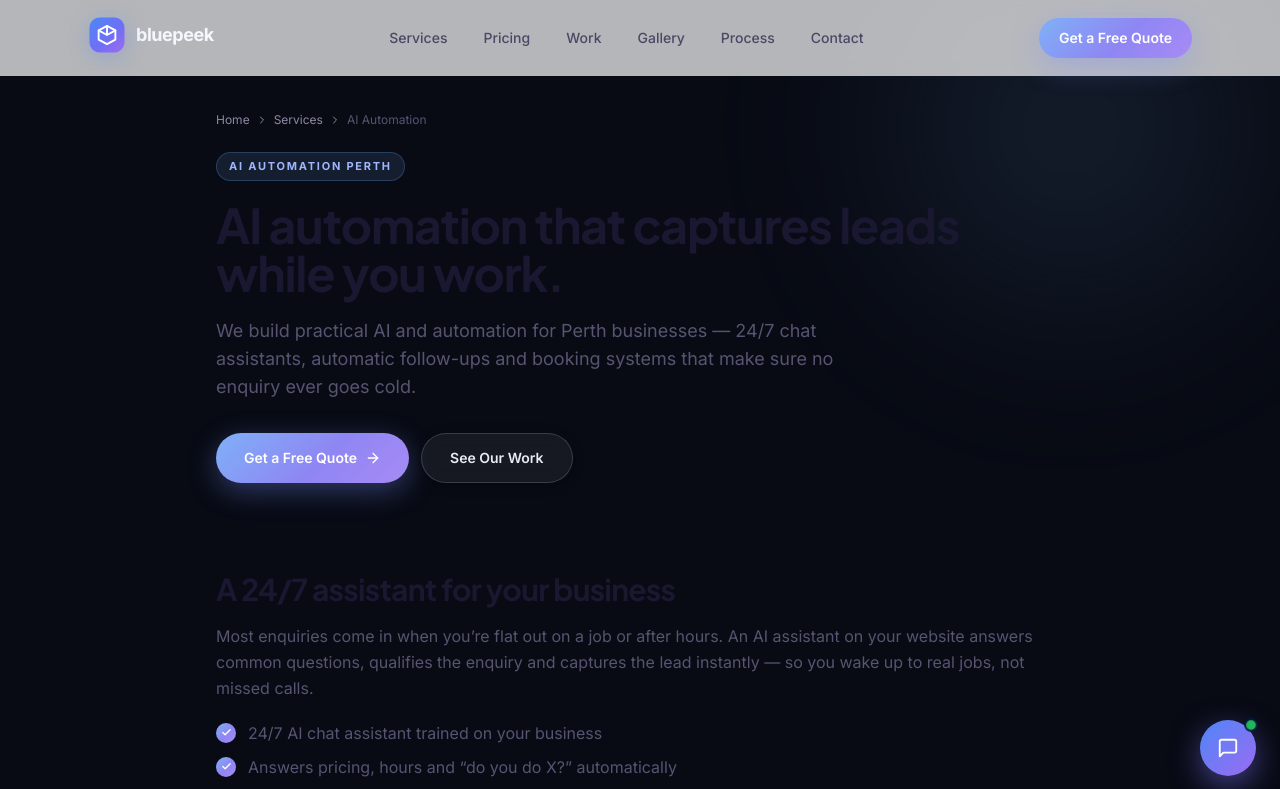
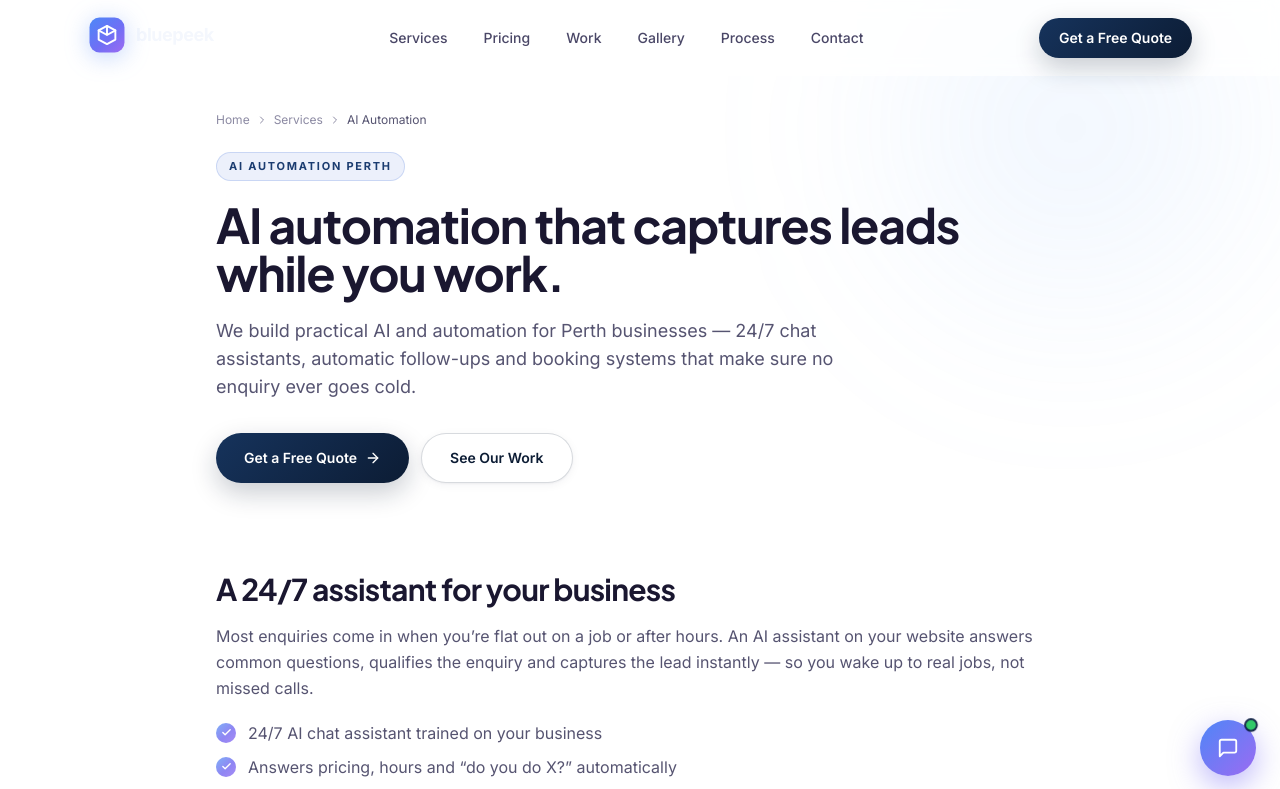
Before and after one commit to zachcolvillez-stack/bluepeek-website, a Next.js app: page /ai-automation-perth in a window 1280 px wide. Shown: the top 789 px of the page. Built offline with nearby package versions, Linux system fonts and the light colour scheme.

Commit message:
auto-save: globals.css

```diff
--- a/app/globals.css
+++ b/app/globals.css
@@ -7,8 +7,8 @@
 html { scroll-behavior: smooth; }
 
 body {
-  background: #080b14;
-  color: #aab3c9;
+  background: #ffffff;
+  color: #475569;
   font-family: var(--font-body), -apple-system, BlinkMacSystemFont, 'Inter', 'Segoe UI', Roboto, sans-serif;
   -webkit-font-smoothing: antialiased;
   font-feature-settings: 'ss01', 'cv01';
@@ -20,122 +20,114 @@ h1, h2, h3, h4, h5, h6, .font-heading {
 }
 
 /* ═══════════════════════════════════════════════════════════════
-   BLUEPEEK DESIGN SYSTEM — Dark, premium, night-skyline
-   Deep navy-black base · glass panels · blue/purple city-light accents
+   BLUEPEEK DESIGN SYSTEM — Light, premium, editorial
+   Crisp white base · soft off-white panels · deep navy accents
    ═══════════════════════════════════════════════════════════════ */
 :root {
-  --bg:          #080b14;   /* main background — deep blue-black */
-  --bg-2:        #0b1020;   /* slightly lifted panel base */
-  --bg-3:        #0e1424;   /* raised panels */
-  --line:        rgba(255,255,255,0.09);    /* hairline borders on dark */
-  --line-2:      rgba(255,255,255,0.16);
+  --bg:          #ffffff;   /* main background — white */
+  --bg-2:        #f7f9fc;   /* soft off-white section */
+  --bg-3:        #eff4fb;   /* faint blue-tint panel */
+  --line:        rgba(12,28,52,0.10);    /* navy hairline borders on white */
+  --line-2:      rgba(12,28,52,0.16);
 
-  --brand-a:     #6fa8f5;   /* soft blue */
-  --brand-b:     #9b87f5;   /* pastel purple */
-  --brand-ink:   #9fb6ff;   /* accent text legible on dark */
+  --navy:        #0c1c34;   /* deep navy — the primary accent */
+  --navy-2:      #16335c;   /* lifted navy */
+  --blue:        #2f5fd0;   /* interactive blue accent (used sparingly) */
+  --brand-ink:   #1b3c70;   /* accent text legible on white */
 
-  --ink:         #f4f7fd;   /* headings — near white */
-  --text-body:   #aab3c9;   /* body copy — soft slate */
-  --muted:       #7e889f;   /* muted labels */
+  --ink:         #0c1c34;   /* headings — deep navy */
+  --text-body:   #475569;   /* body copy — slate */
+  --muted:       #7e8aa0;   /* muted labels */
 
-  --shadow-sm:   0 2px 12px rgba(0,0,0,0.35);
-  --shadow-md:   0 12px 34px rgba(0,0,0,0.45);
-  --shadow-lg:   0 28px 70px rgba(0,0,0,0.55);
+  --shadow-sm:   0 1px 2px rgba(12,28,52,0.04), 0 2px 10px rgba(12,28,52,0.05);
+  --shadow-md:   0 6px 16px rgba(12,28,52,0.07), 0 14px 36px rgba(12,28,52,0.08);
+  --shadow-lg:   0 12px 28px rgba(12,28,52,0.10), 0 28px 64px rgba(12,28,52,0.12);
 }
 
-/* Brand gradient text — bright blue → purple → cyan (city-light glow) */
+/* Brand emphasis text — deep navy → blue (subtle, premium) */
 .gradient-text {
-  background: linear-gradient(120deg, #7fb0f7 0%, #a78bf5 48%, #6fe0ff 100%);
+  background: linear-gradient(120deg, #0c1c34 0%, #2f5fd0 100%);
   -webkit-background-clip: text;
   -webkit-text-fill-color: transparent;
   background-clip: text;
 }
 
-/* Section backgrounds — dark tints that blend into the base */
+/* Section backgrounds — soft off-white / faint blue wash on white */
 .section-soft {
-  background: linear-gradient(180deg, #080b14 0%, #0b1020 100%);
+  background: #f7f9fc;
 }
 .section-tint {
   background:
-    radial-gradient(ellipse 80% 60% at 50% 0%, rgba(111,168,245,0.10) 0%, transparent 60%),
-    linear-gradient(180deg, #0b1020 0%, #080b14 100%);
+    radial-gradient(ellipse 80% 60% at 50% 0%, rgba(47,95,208,0.06) 0%, transparent 60%),
+    linear-gradient(180deg, #f7f9fc 0%, #ffffff 100%);
 }
 
-/* ── Cards — dark glass, thin light border, soft depth ──────────── */
+/* ── Cards — white, navy hairline, soft depth ──────────────────── */
 .card {
-  background: rgba(255,255,255,0.035);
+  background: #ffffff;
   border: 1px solid var(--line);
   border-radius: 22px;
   box-shadow: var(--shadow-sm);
-  -webkit-backdrop-filter: blur(8px);
-  backdrop-filter: blur(8px);
   transition: transform 300ms cubic-bezier(0.22,1,0.36,1), box-shadow 300ms, border-color 300ms, background 300ms;
 }
 .card:hover {
   transform: translateY(-4px);
-  background: rgba(255,255,255,0.06);
   border-color: var(--line-2);
   box-shadow: var(--shadow-lg);
 }
 
-/* Accent glass card — for forms / featured panels */
+/* Elevated card — for forms / featured panels */
 .card-light {
-  background: rgba(255,255,255,0.05);
+  background: #ffffff;
   border: 1px solid var(--line);
   border-radius: 22px;
   box-shadow: var(--shadow-lg);
-  -webkit-backdrop-filter: blur(14px);
-  backdrop-filter: blur(14px);
 }
 
-/* Glass — frosted dark */
+/* Glass — frosted white (floating chips on imagery) */
 .glass {
-  background: rgba(12,17,30,0.62);
+  background: rgba(255,255,255,0.78);
   backdrop-filter: blur(16px);
   -webkit-backdrop-filter: blur(16px);
-  border: 1px solid var(--line);
+  border: 1px solid rgba(255,255,255,0.9);
   box-shadow: var(--shadow-md);
 }
 
 /* ── Buttons ────────────────────────────────────────────────── */
-/* Primary = bright blue→purple gradient (glows on dark) */
+/* Primary = deep navy (the premium accent) */
 .btn-primary {
-  background: linear-gradient(135deg, #7fb0f7 0%, #8f86f3 55%, #a78bf5 100%);
+  background: linear-gradient(135deg, #16335c 0%, #0c1c34 100%);
   color: #ffffff;
   font-weight: 600;
-  box-shadow: 0 8px 28px rgba(120,140,255,0.35);
+  box-shadow: 0 10px 26px rgba(12,28,52,0.22);
   transition: transform 180ms, box-shadow 180ms, filter 180ms;
 }
 .btn-primary:hover {
   transform: translateY(-2px);
-  box-shadow: 0 14px 40px rgba(120,140,255,0.5);
-  filter: brightness(1.06) saturate(1.05);
+  box-shadow: 0 16px 38px rgba(12,28,52,0.30);
+  filter: brightness(1.08);
 }
 
-/* Secondary = dark glass with light text */
+/* Secondary = white with navy text + hairline */
 .btn-secondary {
-  background: rgba(255,255,255,0.06);
-  color: #e6ebf5;
+  background: #ffffff;
+  color: var(--navy);
   border: 1px solid var(--line-2);
   font-weight: 600;
   box-shadow: var(--shadow-sm);
-  -webkit-backdrop-filter: blur(8px);
-  backdrop-filter: blur(8px);
   transition: transform 180ms, background 180ms, border-color 180ms, box-shadow 180ms;
 }
 .btn-secondary:hover {
   transform: translateY(-2px);
-  background: rgba(255,255,255,0.11);
-  border-color: rgba(159,182,255,0.5);
+  border-color: var(--navy);
   box-shadow: var(--shadow-md);
 }
 
-/* Solid light button (max-contrast CTA on dark) */
+/* Solid white button (max-contrast CTA on navy panels) */
 .btn-white {
   background: #ffffff;
-  color: #0b1020;
+  color: #0c1c34;
   font-weight: 700;
-  border: 1px solid rgba(255,255,255,0.7);
   box-shadow: var(--shadow-md);
   transition: transform 180ms, box-shadow 180ms;
 }
@@ -143,7 +135,7 @@ h1, h2, h3, h4, h5, h6, .font-heading {
 
 .divider {
   height: 1px;
-  background: linear-gradient(90deg, transparent, rgba(255,255,255,0.14), transparent);
+  background: linear-gradient(90deg, transparent, var(--line-2), transparent);
 }
 
 /* Eyebrow label */
@@ -155,20 +147,20 @@ h1, h2, h3, h4, h5, h6, .font-heading {
   font-weight: 700;
   letter-spacing: 0.16em;
   text-transform: uppercase;
-  color: #9fb6ff;
-  background: rgba(111,168,245,0.12);
-  border: 1px solid rgba(111,168,245,0.24);
+  color: #1b3c70;
+  background: rgba(47,95,208,0.09);
+  border: 1px solid rgba(47,95,208,0.18);
   padding: 5px 12px;
   border-radius: 999px;
 }
 
 /* ── Scrollbar ──────────────────────────────────────────────── */
 ::-webkit-scrollbar { width: 9px; }
-::-webkit-scrollbar-track { background: #0b1020; }
-::-webkit-scrollbar-thumb { background: #2a3450; border-radius: 5px; }
-::-webkit-scrollbar-thumb:hover { background: #3a4668; }
+::-webkit-scrollbar-track { background: #eef2f8; }
+::-webkit-scrollbar-thumb { background: #c3cdda; border-radius: 5px; }
+::-webkit-scrollbar-thumb:hover { background: #a9b6c8; }
 
-::selection { background: rgba(127,176,247,0.32); color: #ffffff; }
+::selection { background: #0c1c34; color: #ffffff; }
 
 /* ── Soft glow blobs ────────────────────────────────────────── */
 .hero-glow {
```
